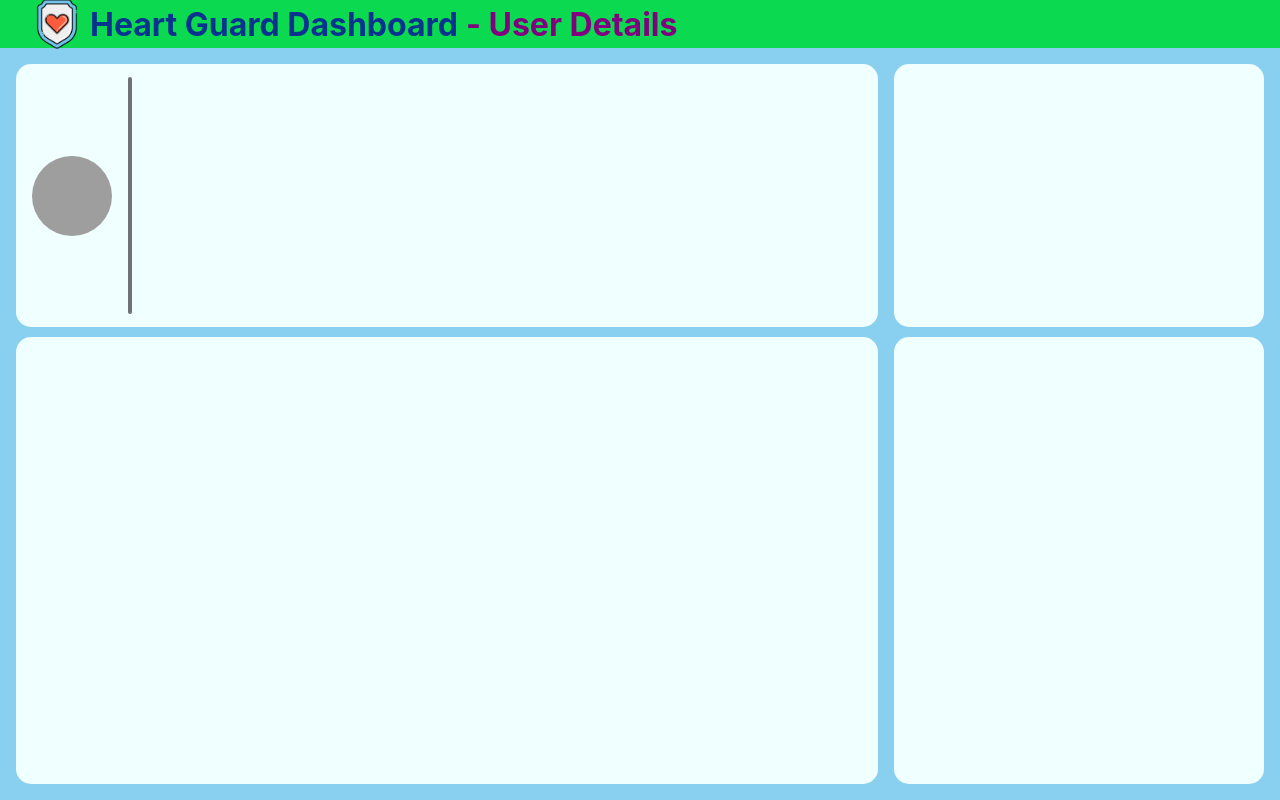
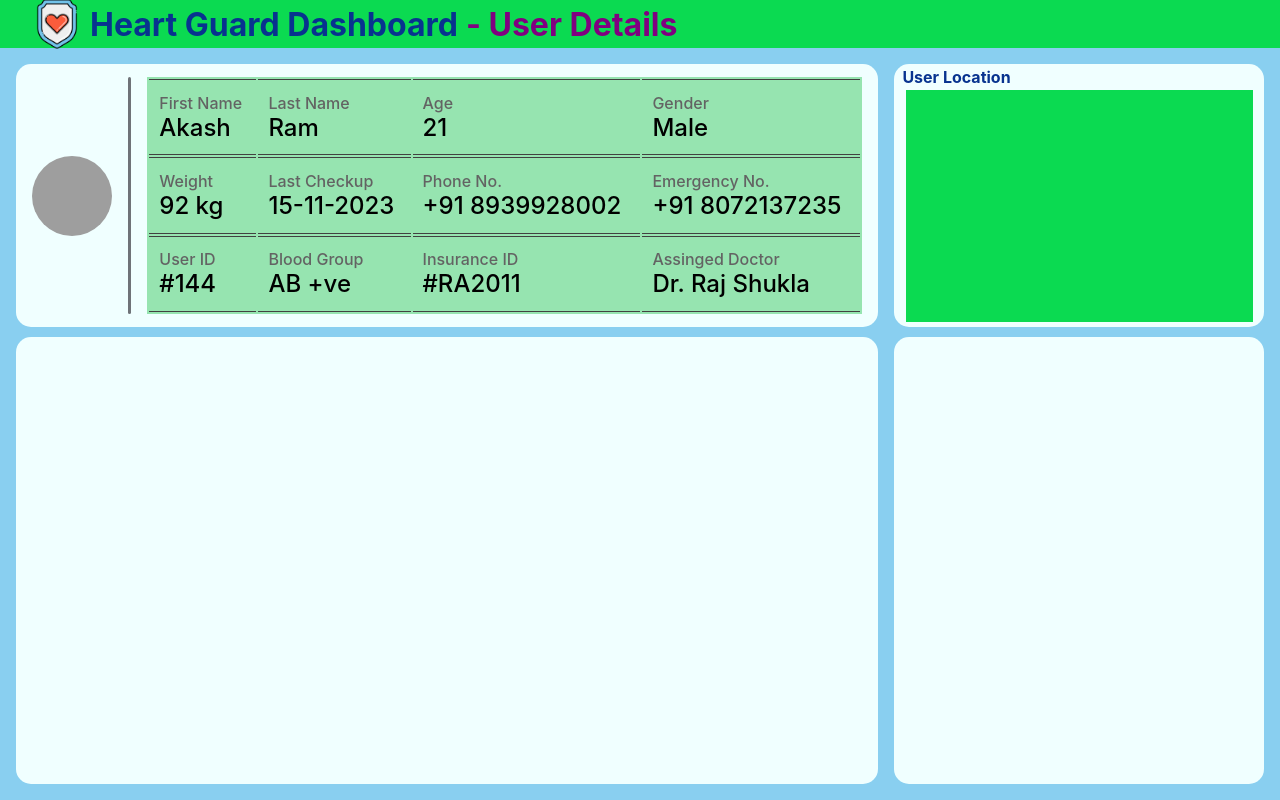
Before and after one commit to Akash-Ramjyothi/Health-Guard-Dashboard, a React (Create React App) app: page /dashboard/Heartrate-Sensor-0 in a window 1280 px wide. Built offline with nearby package versions, Linux system fonts and the light colour scheme; no server answers; the database is empty; grey boxes are pictures that could not be loaded.

Commit message:
Added User Location wrapper

```diff
--- a/src/components/UserDetails.css
+++ b/src/components/UserDetails.css
@@ -89,6 +89,7 @@
 
 .heart-rate-card {
   display: flex;
+  flex-direction: column;
   background-color: #f0ffff;
   height: 100%;
   width: 30%;
@@ -117,3 +118,45 @@
   margin-bottom: 2vh;
   margin-right: 2vh;
 }
+
+.user-info-wrapper {
+  background-color: #96e4b0;
+  /* background-color: #f0ffff; */
+  width: 100%;
+  height: 90%;
+  display: flex;
+  align-self: center;
+  margin-left: 2vh;
+  margin-right: 2vh;
+}
+
+.attribute {
+  color: #636363;
+  font-size: 1rem;
+}
+
+.value {
+  color: black;
+  font-size: 1.5rem;
+}
+
+.user-info-table {
+  width: 100%;
+  min-height: 100%;
+}
+
+.user-location-text {
+  color: #08338f;
+  font-weight: bold;
+  text-align: left;
+  margin-left: 1vh;
+  margin-top: 0.4vh;
+}
+
+.gps-container {
+  width: 94%;
+  height: 88%;
+  margin-top: 0.4vh;
+  align-self: center;
+  background-color: #0bda51;
+}
--- a/src/components/UserDetails.tsx
+++ b/src/components/UserDetails.tsx
@@ -100,8 +100,95 @@ function UserDetails() {
                 />
               </div>
               <div className="divider"></div>
+              <div className="user-info-wrapper">
+                <table className="user-info-table">
+                  <tbody>
+                    <tr>
+                      <td>
+                        <div className="user-attribute">
+                          <div className="attribute">First Name</div>
+                          <div className="value"> Akash</div>
+                        </div>
+                      </td>
+                      <td>
+                        <div className="user-attribute">
+                          <div className="attribute">Last Name</div>
+                          <div className="value"> Ram</div>
+                        </div>
+                      </td>
+                      <td>
+                        <div className="user-attribute">
+                          <div className="attribute">Age</div>
+                          <div className="value"> 21</div>
+                        </div>
+                      </td>
+                      <td>
+                        <div className="user-attribute">
+                          <div className="attribute">Gender</div>
+                          <div className="value"> Male</div>
+                        </div>
+                      </td>
+                    </tr>
+                    <tr>
+                      <td>
+                        <div className="user-attribute">
+                          <div className="attribute">Weight</div>
+                          <div className="value"> 92 kg</div>
+                        </div>
+                      </td>
+                      <td>
+                        <div className="user-attribute">
+                          <div className="attribute">Last Checkup</div>
+                          <div className="value"> 15-11-2023</div>
+                        </div>
+                      </td>
+                      <td>
+                        <div className="user-attribute">
+                          <div className="attribute">Phone No.</div>
+                          <div className="value"> +91 8939928002</div>
+                        </div>
+                      </td>
+                      <td>
+                        <div className="user-attribute">
+                          <div className="attribute">Emergency No.</div>
+                          <div className="value"> +91 8072137235</div>
+                        </div>
+                      </td>
+                    </tr>
+                    <tr>
+                      <td>
+                        <div className="user-attribute">
+                          <div className="attribute">User ID</div>
+                          <div className="value"> #144</div>
+                        </div>
+                      </td>
+                      <td>
+                        <div className="user-attribute">
+                          <div className="attribute">Blood Group</div>
+                          <div className="value"> AB +ve</div>
+                        </div>
+                      </td>
+                      <td>
+                        <div className="user-attribute">
+                          <div className="attribute">Insurance ID</div>
+                          <div className="value"> #RA2011</div>
+                        </div>
+                      </td>
+                      <td>
+                        <div className="user-attribute">
+                          <div className="attribute">Assinged Doctor</div>
+                          <div className="value"> Dr. Raj Shukla</div>
+                        </div>
+                      </td>
+                    </tr>
+                  </tbody>
+                </table>
+              </div>
             </div>
-            <div className="heart-rate-card"></div>
+            <div className="heart-rate-card">
+              <div className="user-location-text">User Location</div>
+              <div className="gps-container"></div>
+            </div>
           </div>
           <div className="row-two-wrapper">
             <div className="graph-chart-card"></div>
```
